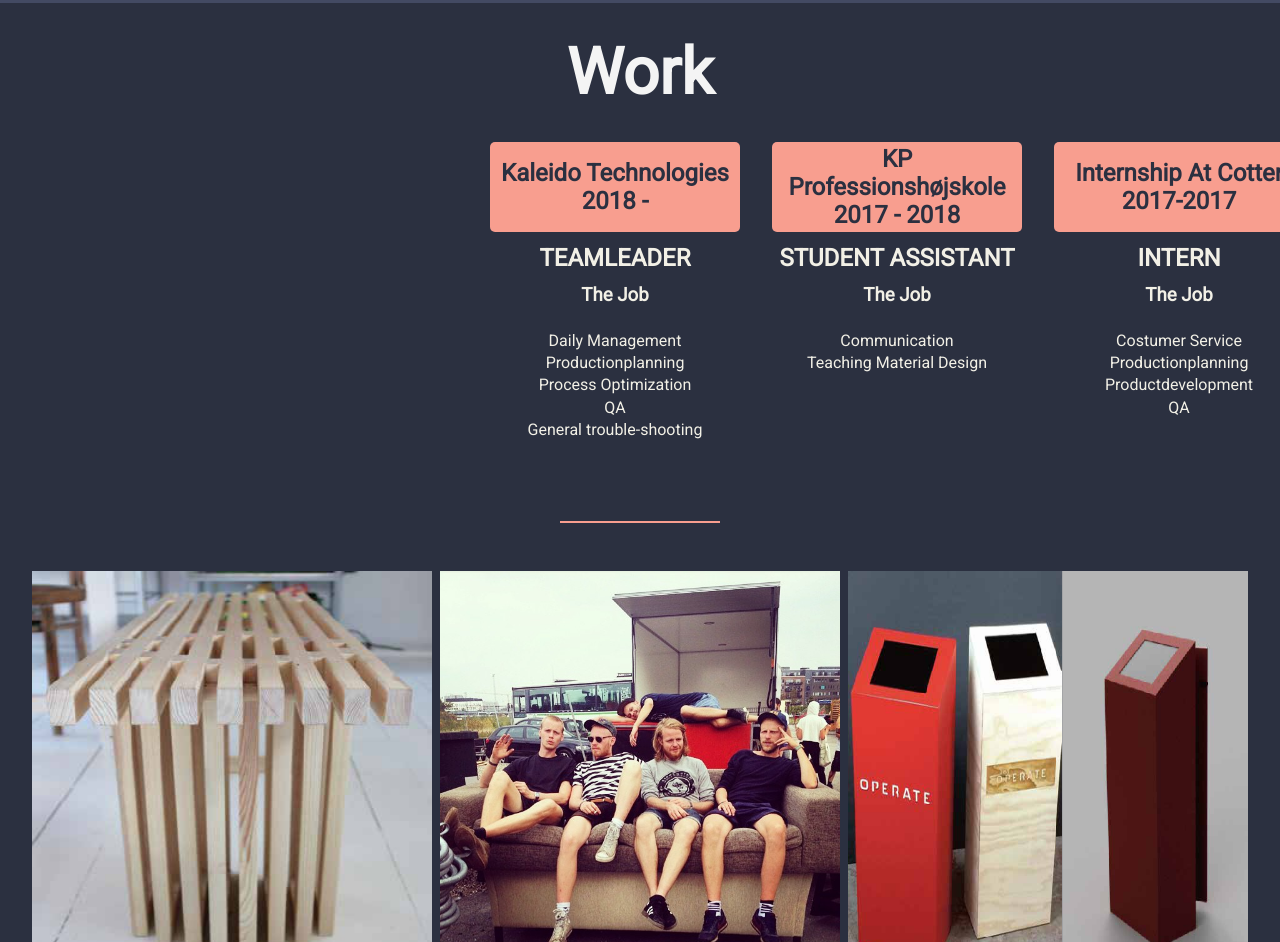
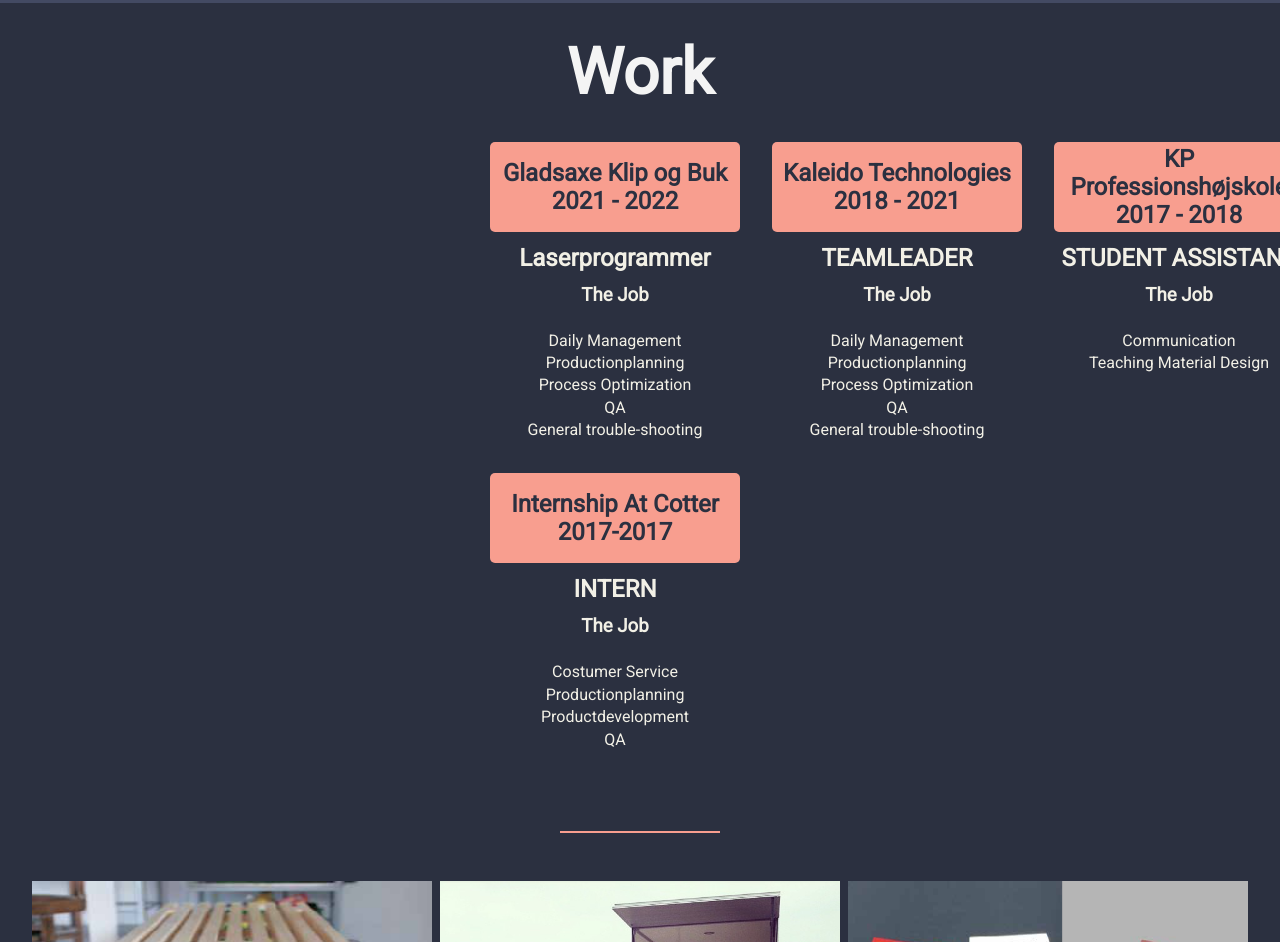
Before and after one commit to EmilWahlberg/WahlbergCV1, a website: page dist/index.html in a window 1280 px wide. Shown: the part 2220-3162 px from the top of the page. Drawn offline with nearby package versions, Linux system fonts and the light colour scheme.

Commit message:
Update index.html

```diff
--- a/dist/index.html
+++ b/dist/index.html
@@ -127,9 +127,29 @@
       <section id="work">
         <h1 class="m-heading work-heading">Work</h1>
         <div class="work-container">
+
+           <div class="jobs txt-algn">
+            <div class="h2-container">
+              <h2> Gladsaxe Klip og Buk 2021 - 2022</h2>
+            </div>
+            <div class="py-1">
+              <h2>Laserprogrammer</h3>
+              <h3 class="py-1">The Job</h4>
+            </div>
+            <ul>
+              <li>
+                Daily Management
+              </li>
+              <li>Productionplanning</li>
+              <li>Process Optimization</li>
+              <li>QA</li>
+              <li>General trouble-shooting</li>
+            </ul>
+          </div>
+
           <div class="jobs txt-algn">
             <div class="h2-container">
-              <h2>Kaleido Technologies 2018 -</h2>
+              <h2>Kaleido Technologies 2018 - 2021</h2>
             </div>
             <div class="py-1">
               <h2>TEAMLEADER</h3>
```
